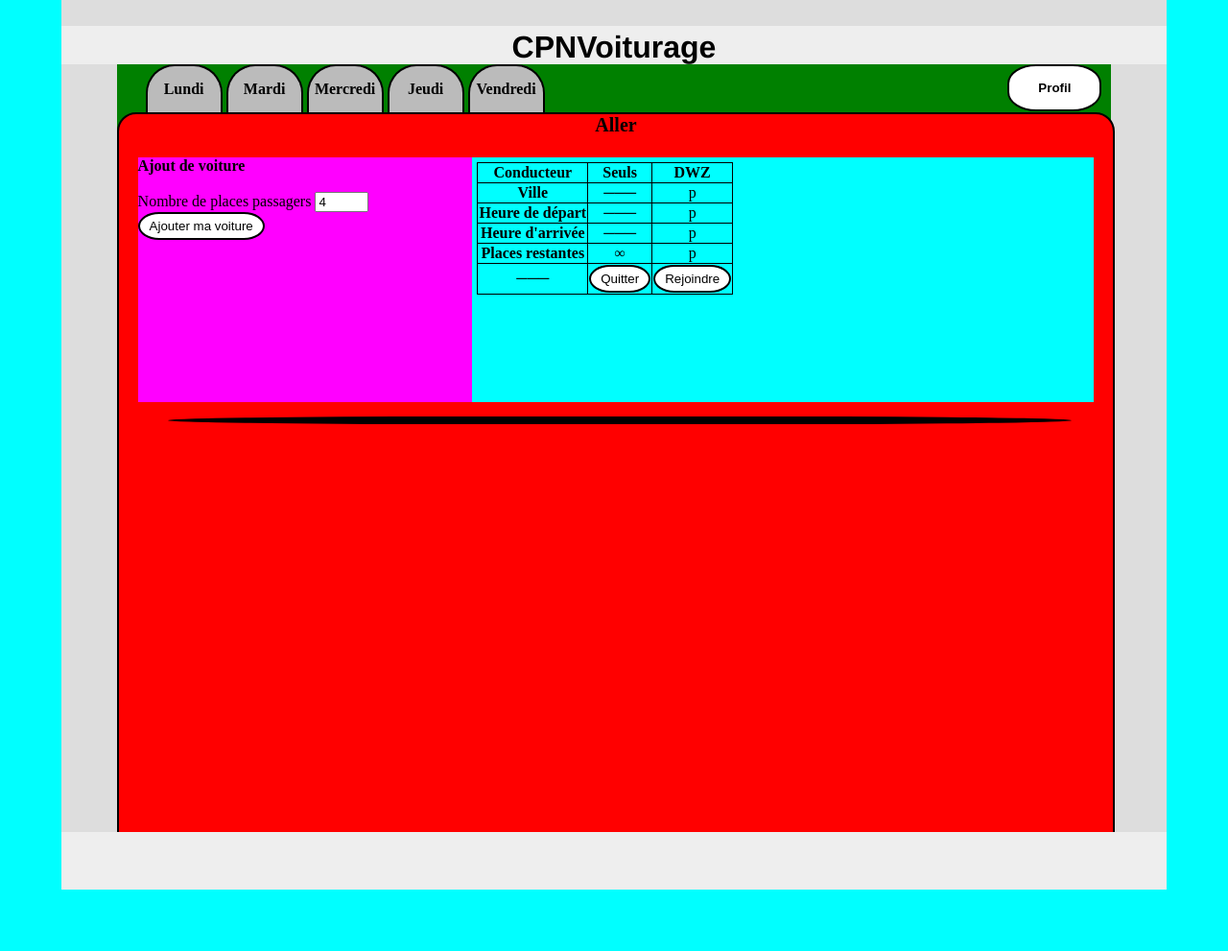
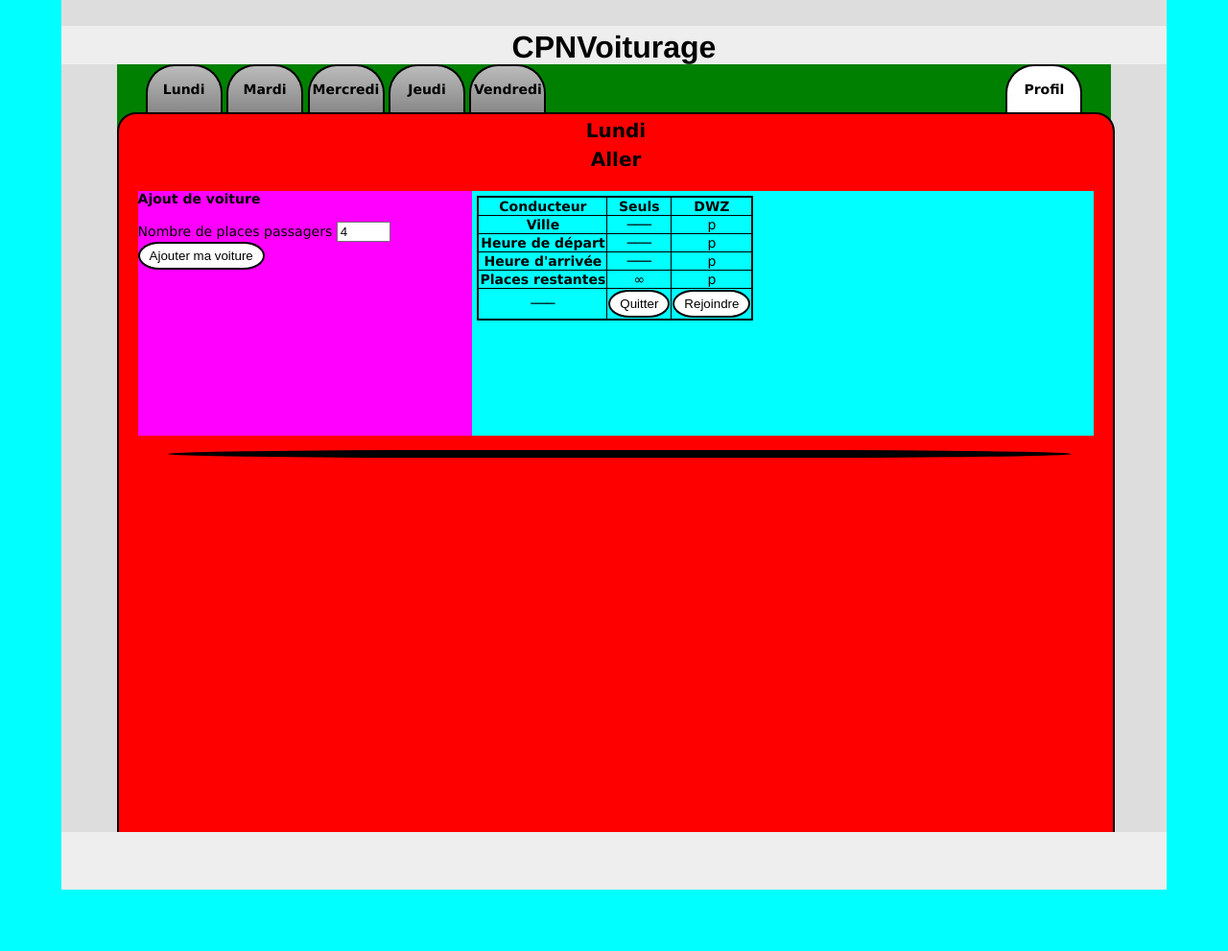
Before and after one commit to Jerome-JJT/CPNVoiturage, a PHP site: page / in a window 1280 px wide. Shown: the whole page at 96% size. Run offline with PHP 8.4, Linux system fonts and the light colour scheme.

Commit message:
Gabarit fonctionnel, début de la page profil

```diff
--- a/Site/controler/views.php
+++ b/Site/controler/views.php
@@ -3,5 +3,10 @@
 function displayView()
 {
   require("view/cars.php");
-  require("view/gabarit.php");
+
 }
+
+function displayProfil()
+{
+  require("view/profile.php");
+}
--- a/Site/index.php
+++ b/Site/index.php
@@ -6,12 +6,16 @@ require("controler/views.php");
 
 
 
-if(isset($_GET["action"]))
+if(isset($_GET["page"]))
 {
-  switch($_GET["action"])
+  switch($_GET["page"])
   {
     case "view":
       displayView();
+      break;
+
+    case "profil":
+      displayProfil();
       break;
 
     default:
--- a/Site/view/cars.php
+++ b/Site/view/cars.php
@@ -2,48 +2,14 @@
 
 ob_start();
 
+$title = "Voitures - Lundi";
+$pageTitle = "Lundi";
+
 
 ?>
 
-<div class="navi">
-
-  <div style="display:inline-block">
-    <div class="day-select">
-      <div class="day-tab">
-        <strong>Jour</strong>
-      </div>
-
-      <div class="other-days">
-        <div class="nav-tab">
-          <strong>Lundi</strong>
-        </div>
-
-        <div class="nav-tab">
-          <strong>Mardi</strong>
-        </div>
-
-        <div class="nav-tab">
-          <strong>Mercredi</strong>
-        </div>
-
-        <div class="nav-tab">
-          <strong>Jeudi</strong>
-        </div>
-
-        <div class="nav-tab">
-          <strong>Vendredi</strong>
-        </div>
-      </div>
-    </div>
-  </div>
 
 
-  <button><strong>Profil</strong></button>
-
-
-</div>
-
-<div id="monday" class="carDay">
 <div class="travelDisplay">
   <div style="text-align: center; height: 15%; font-size: 20px">
     <strong>Aller</strong>
@@ -55,7 +21,7 @@ ob_start();
     <label for="nbPlaces">Nombre de places passagers</label>
     <input id="nbPlaces" name="nbPlaces" type="number" value="4" min="1" max="10">
 
-      <button>Ajouter ma voiture</button>
+    <button class="mybutton">Ajouter ma voiture</button>
   </div
 
   ><div class="travelCase" style="background-color: cyan; width: 65%; overflow: scroll">
@@ -93,8 +59,8 @@ ob_start();
 
       <tr>
         <th style="">───</th>
-          <td style=""><button>Quitter</button></td>
-          <td style=""><button>Rejoindre</button></td>
+        <td style=""><button class="mybutton">Quitter</button></td>
+        <td style=""><button class="mybutton">Rejoindre</button></td>
       </tr>
     </table>
   </div>
@@ -107,11 +73,12 @@ ob_start();
 
 <div>
 </div>
-</div>
+
 
 
 <?php
 
   $content = ob_get_clean();
+  require("view/gabarit.php");
 
 ?>
--- a/Site/view/gabarit.php
+++ b/Site/view/gabarit.php
@@ -1,19 +1,65 @@
 <html>
   <head>
     <link rel="stylesheet" href="view/styles/styles.css">
+    <link rel="stylesheet" href="view/styles/cars.css">
+
+    <title><?= $title != null ? $title : "CPNVoiturage" ?></title>
   </head>
 
 
   <body>
-    <div id="content">
+    <div id="site">
       <div id="title">
         <h2>CPNVoiturage</h2>
       </div>
 
-      <div id="element">
-        <?= $content ?>
-        gg
-      </div>
+
+      <div id="content">
+        <div id="nav-menu">
+          <div class="day-select">
+
+            <div class="day-tab">
+              <strong>Jour</strong>
+            </div>
+
+            <div class="other-days">
+              <div class="nav-tab">
+                <strong>Lundi</strong>
+              </div>
+
+              <div class="nav-tab">
+                <strong>Mardi</strong>
+              </div>
+
+              <div class="nav-tab">
+                <strong>Mercredi</strong>
+              </div>
+
+              <div class="nav-tab">
+                <strong>Jeudi</strong>
+              </div>
+
+              <div class="nav-tab">
+                <strong>Vendredi</strong>
+              </div>
+            </div>
+          </div>
+
+
+          <div id="profil-button">
+            <strong>Profil</strong>
+          </div>
+        </div> <!-- END NAVI-MENU -->
+
+
+        <div id="page-content">
+          <div style="text-align: center; height: 30px; margin-top: 5px; font-size: 20px">
+            <strong><?= $pageTitle != null ? $pageTitle : "CPNVoiturage" ?></strong>
+          </div>
+
+          <?= $content ?>
+        </div>
+      </div><!-- END SITE -->
 
       <div id="footer">
       </div>
--- /dev/null
+++ b/Site/view/styles/cars.css
@@ -0,0 +1,27 @@
+
+.travelDisplay {
+  height: 300px;
+
+  margin: 0 20px;
+}
+
+.travelCase {
+   height: 85%;
+   display: inline-block;
+
+   vertical-align: top;
+}
+
+.carTable {
+  margin: 5px;
+  border: 2px solid black;
+
+  font-size: 14px;
+
+  text-align: center;
+  border-collapse: collapse;
+}
+
+.carTable th, .carTable td {
+  border: 1px solid black;
+}
--- a/Site/view/styles/styles.css
+++ b/Site/view/styles/styles.css
@@ -3,10 +3,13 @@ body
 {
   background-color: red;
 
+  font-family: Verdana;
+  font-size: 14px;
+
   margin: 0;
 }
 
-#content
+#site
 {
     background-color: #dddddd;
 
@@ -22,7 +25,6 @@ body
 {
     background-color: #eeeeee;
 
-
     width: 100%;
     height: 40px;
 
@@ -30,7 +32,7 @@ body
 
 }
 
-#element
+#content
 {
     background-color: green;
 
@@ -49,7 +51,23 @@ body
     height: 60px;
 
     text-align: center;
+}
 
+
+#nav-menu {
+  height: 50px;
+  padding-left: 30px;
+  padding-right: 30px;
+}
+
+#page-content {
+  width: 100%;
+  height: 900px;
+
+  background-color: red;
+
+  border: 2px solid black;
+  border-radius: 20px;
 }
 
 
@@ -62,7 +80,39 @@ h2
 }
 
 
-button {
+
+
+#profil-button
+{
+  float: right;
+
+  height: 50px;
+  width: 80px;
+
+  background-color: white;
+
+  display: flex;
+  flex-direction: column;
+  justify-content: center;
+  box-sizing: border-box;
+
+  text-align: center;
+
+  border-top: 2px solid black;
+  border-left: 2px solid black;
+  border-right: 2px solid black;
+
+  border-radius: 30px 30px 0 0;
+}
+#profil-button:hover
+{
+  color: white;
+  background-color: black;
+}
+
+
+
+.mybutton {
   padding: 5px 10px;
 
   border-radius: 30px / 20px;
@@ -71,37 +121,18 @@ button {
   background-color: white;
   color: black;
 }
-button:hover
+.mybutton:hover
 {
   background-color: black;
   color: white;
 }
 
-.navi button
-{
-  float: right;
-
-  margin: 0 10px;
-  padding: 15px 30px;
-
-  border-radius: 30px / 20px;
-  border: 2px solid black;
-}
 
 
-
-
-
-
-
-
-.navi {
-  height: 50px;
-  padding-left: 30px;
+.day-select
+{
+  display: inline-block;
 }
-
-
-
 
 .nav-tab, .day-tab {
   height: 50px;
@@ -115,17 +146,12 @@ button:hover
   text-align: center;
 
   background-color: #bbbbbb;
+  background-image: linear-gradient(0deg, #888888 0%, #bbbbbb 100%);
 }
 .nav-tab:hover, .day-tab:hover {
-  background-color: white;
+  background-image: linear-gradient(180deg, #aaaaaa 0%, #ffffff 100%);
 }
 
-
-/*.navi button:hover
-{
-  background-color: black;
-  color: white;
-}*/
 
 
 
@@ -139,11 +165,13 @@ button:hover
     background-color: cyan;
   }
 
-  .day-tab {
+  .day-tab
+  {
     display: none;
   }
 
-  .nav-tab {
+  .nav-tab
+  {
     display: inline-flex;
 
     border-top: 2px solid black;
@@ -161,8 +189,9 @@ button:hover
   }
 
   .day-tab {
+    width: 120px;
+
     display: inline-flex;
-
 
     border-top: 2px solid black;
     border-left: 2px solid black;
@@ -172,57 +201,24 @@ button:hover
   }
 
   .nav-tab {
+    width: 120px;
+
     border-left: 2px solid black;
     border-right: 2px solid black;
     border-bottom: 1px solid black;
   }
 
+
   .other-days
   {
     position: absolute;
+    display: none;
+
+    border-top: 1px solid black;
     border-bottom: 1px solid black;
-    display: none;
   }
-
   .day-select:hover .other-days
   {
     display: block;
   }
 }
-
-
-
-
-.carDay {
-  width: 100%;
-  height: 900px;
-
-  background-color: red;
-
-  border: 2px solid black;
-  border-radius: 20px;
-}
-
-.travelDisplay {
-  height: 300px;
-
-  margin: 0 20px;
-}
-
-.travelCase {
-   height: 85%;
-   display: inline-block;
-
-   vertical-align: top;
-}
-
-.carTable {
-  border-collapse: collapse;
-
-  margin: 5px;
-  text-align: center;
-}
-
-.carTable th, .carTable td {
-  border: 1px solid black;
-}
```
Also changed, not shown: Site/view/profile.php (added, +69 -0 lines). Lines whose indentation alone changed are shown as unchanged.
